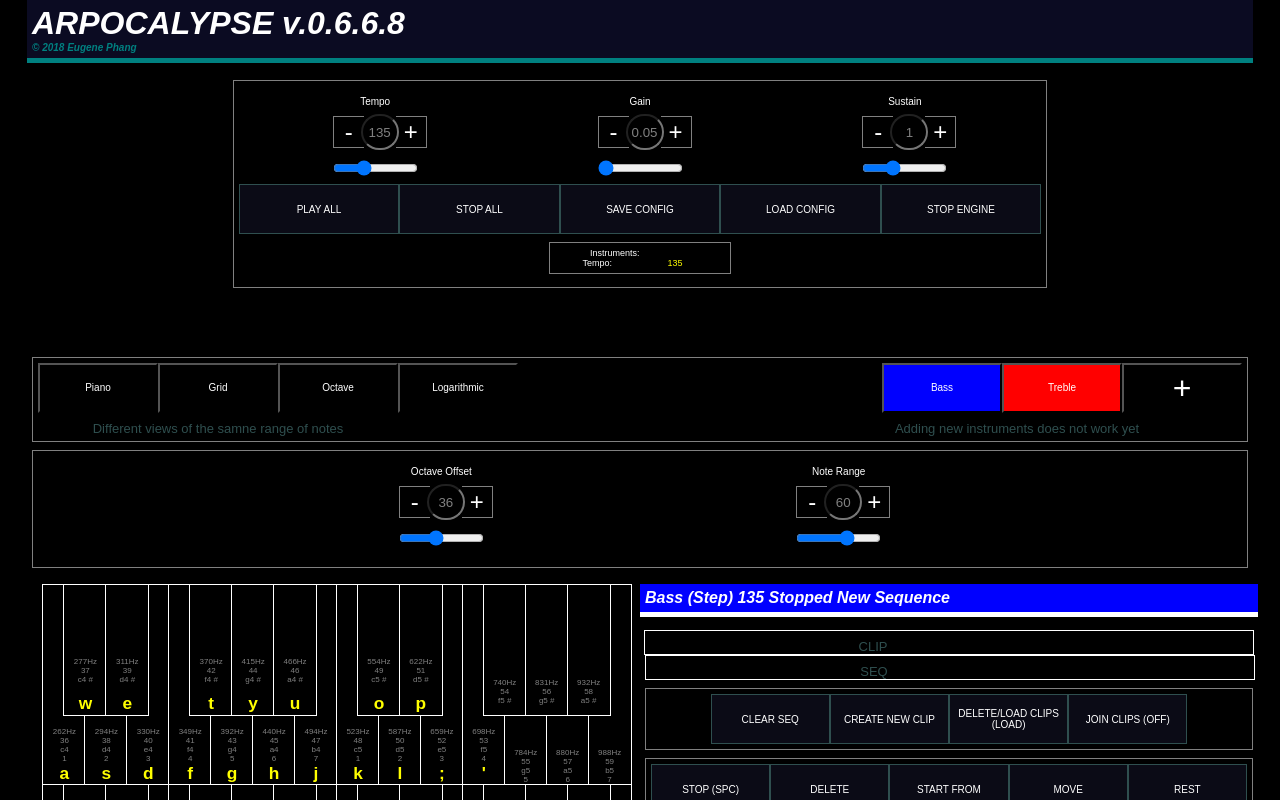
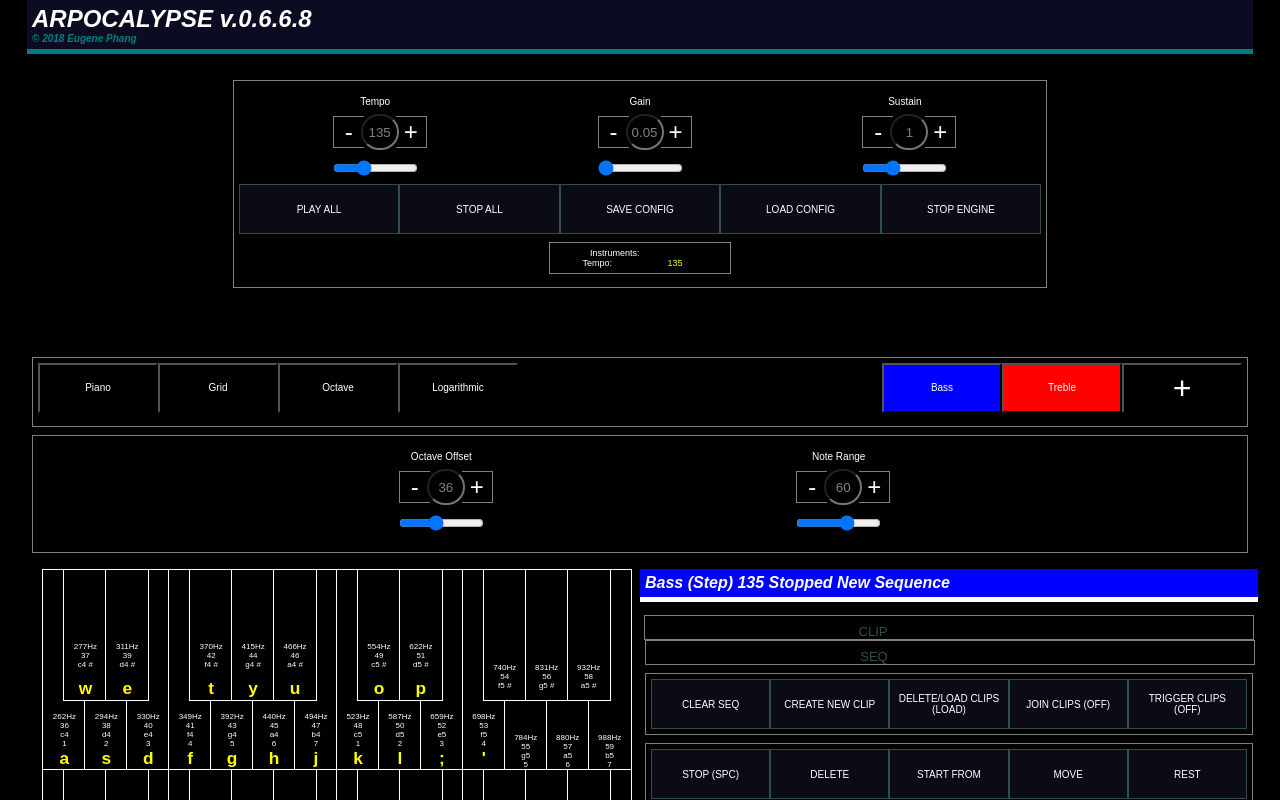
Before and after one commit to BorkleX01/arpocalypse_v667, a React app: page / in a window 1280 px wide. Shown: the top 800 px of the page. Built offline with nearby package versions, Linux system fonts and the light colour scheme.

Commit message:
Safety first

```diff
--- a/src/Engine/Engine.css
+++ b/src/Engine/Engine.css
@@ -19,7 +19,7 @@ html{
     align-items: center;
 }
 .app-title {
-    font-size: xx-large;
+    font-size: x-large;
     font-style: italic;
     font-weight: bold;
 }
--- a/src/Keyboard/Keyboard.js
+++ b/src/Keyboard/Keyboard.js
@@ -229,14 +229,14 @@ class Keyboard extends Component {
                 <button onClick={this.viewClick} name='squares'>Grid</button>
                 <button onClick={this.viewClick} name='squares octave'>Octave</button>
                 <button onClick={this.viewClick} name='logarithmic'>Logarithmic</button>
-                <div className="messages">Different views of the samne range of notes </div>
+                <div className="messages"></div>
               </div>
 
 	      <div className='rhs-tabs '>
 	        <button className='bass' onClick={this.modeClick} id='bass'>Bass</button>
 	        <button className='treble' onClick={this.modeClick} id='treble'>Treble</button>
 	        <button className='addSeq' onClick={this.addSeqClick} id='addSeq'>+</button>
-                <div className="messages">Adding new instruments does not work yet</div>
+                <div className="messages"></div>
               </div>
             </div>
 
--- a/src/Keys/Keys.css
+++ b/src/Keys/Keys.css
@@ -7,7 +7,7 @@
     width: 100%;
     user-select: none;
     overflow: hidden;
-    color: gray;
+    color: currentColor;
 }
 
 .black-key {
--- a/src/Role/Role.css
+++ b/src/Role/Role.css
@@ -42,7 +42,7 @@
 }
 
 .note-collection, .sequence-collection {
-    border: 0.5px solid white;
+    border: 0.5px solid currentColor;
     display: flex;
     flex-flow: row wrap;
     margin:  auto;
--- a/src/Sequence/Compose.js
+++ b/src/Sequence/Compose.js
@@ -55,6 +55,7 @@ class ComposeClips extends Component{
             <button onClick={this.saveSeq}>{this.props.isEdit ? 'PROPGATE NEW ' : 'CREATE NEW '} CLIP</button>
             <button value = 'load' onClick={this.mode}> DELETE/LOAD CLIPS (LOAD)</button>
             <button value = 'join' onClick={this.mode}> JOIN CLIPS (OFF) </button>
+            <button value = 'join' onClick={this.mode}> TRIGGER CLIPS (OFF) </button>
           </React.Fragment>)
         }
       </EngineContext.Consumer>
```
